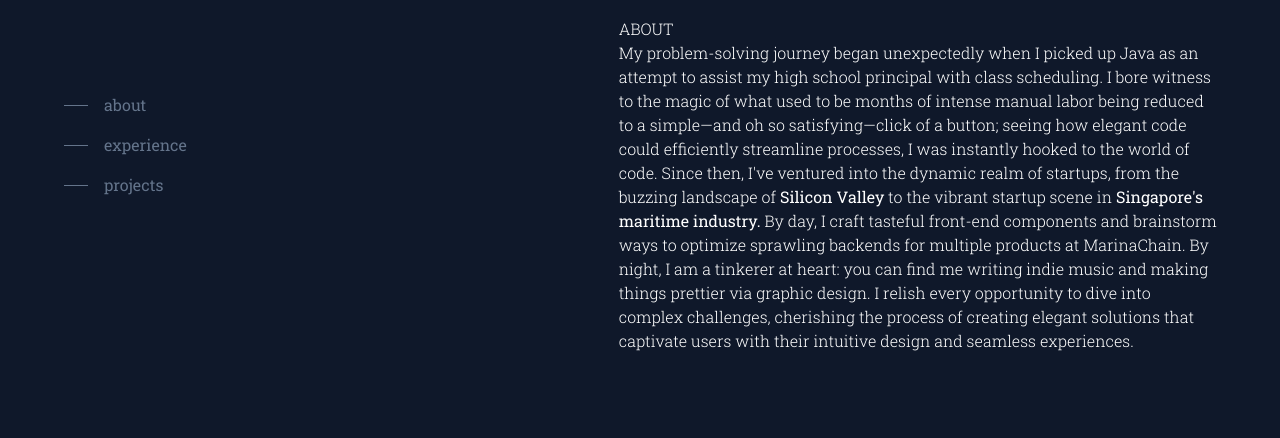
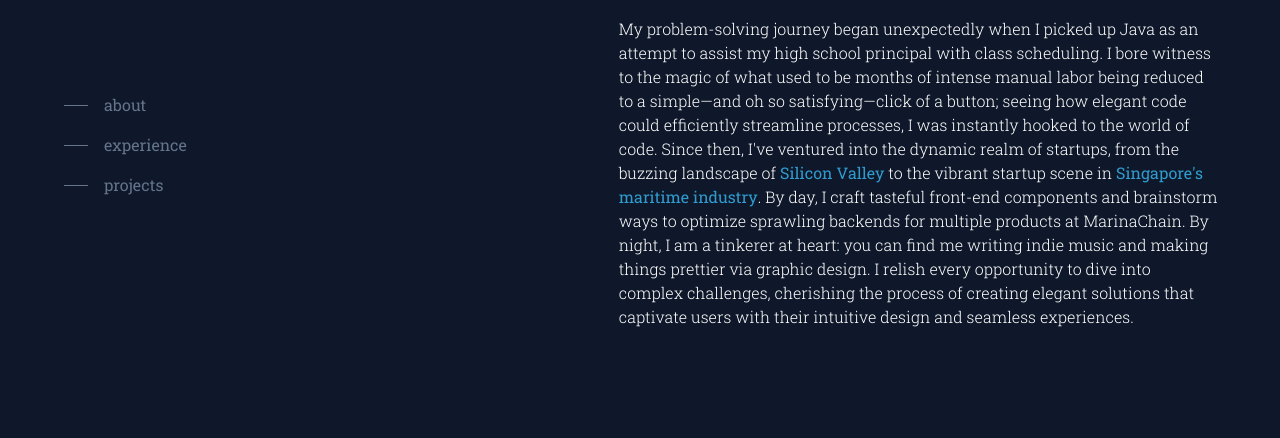
Before and after one commit to wireseo/v1, a Gatsby site: page / in a window 1280 px wide. Shown: the part 175-613 px from the top of the page. Built offline with nearby package versions, Linux system fonts and the light colour scheme; Gatsby itself is replaced by a stand-in of ours.

Commit message:
Include links to previous companies

```diff
--- a/src/pages/index.js
+++ b/src/pages/index.js
@@ -7,7 +7,6 @@ const IndexPage = () => {
     <Layout pageTitle="Home Page">
       <div className="space-y-40 p-48">
         <section id="about" className="text-[#FFFFFF] font-light min-w-[600px]">
-          ABOUT <br />
           My problem-solving journey began unexpectedly when I picked up Java as
           an attempt to assist my high school principal with class scheduling. I
           bore witness to the magic of what used to be months of intense manual
@@ -15,22 +14,37 @@ const IndexPage = () => {
           button; seeing how elegant code could efficiently streamline
           processes, I was instantly hooked to the world of code. Since then,
           I've ventured into the dynamic realm of startups, from the buzzing
-          landscape of <strong>Silicon Valley</strong> to the vibrant startup
-          scene in <strong>Singapore's maritime industry.</strong> By day, I
-          craft tasteful front-end components and brainstorm ways to optimize
-          sprawling backends for multiple products at MarinaChain. By night, I
-          am a tinkerer at heart: you can find me writing indie music and making
-          things prettier via graphic design. I relish every opportunity to dive
-          into complex challenges, cherishing the process of creating elegant
-          solutions that captivate users with their intuitive design and
-          seamless experiences.
+          landscape of{" "}
+          <strong>
+            <a
+              href="https://www.propelsoftware.com/"
+              className="text-bright-blue opacity-80 hover:opacity-100 transition-opacity duration-300"
+            >
+              Silicon Valley{" "}
+            </a>
+          </strong>
+          to the vibrant startup scene in{" "}
+          <strong>
+            <a
+              href="https://www.marinachain.io/"
+              className="text-bright-blue opacity-80 hover:opacity-100 transition-opacity duration-300"
+            >
+              Singapore's maritime industry
+            </a>
+          </strong>
+          . By day, I craft tasteful front-end components and brainstorm ways to
+          optimize sprawling backends for multiple products at MarinaChain. By
+          night, I am a tinkerer at heart: you can find me writing indie music
+          and making things prettier via graphic design. I relish every
+          opportunity to dive into complex challenges, cherishing the process of
+          creating elegant solutions that captivate users with their intuitive
+          design and seamless experiences.
         </section>
 
         <section
           id="experience"
           className="text-[#FFFFFF] font-light min-w-[600px] "
         >
-          EXPERIENCE <br />
           Here is the experience{/* your experience section content */}
         </section>
 
@@ -38,7 +52,6 @@ const IndexPage = () => {
           id="projects"
           className="text-[#FFFFFF] font-light  min-w-[600px]"
         >
-          PROJECTS <br />
           Here is the projects{/* your projects section content */}
         </section>
       </div>
```
